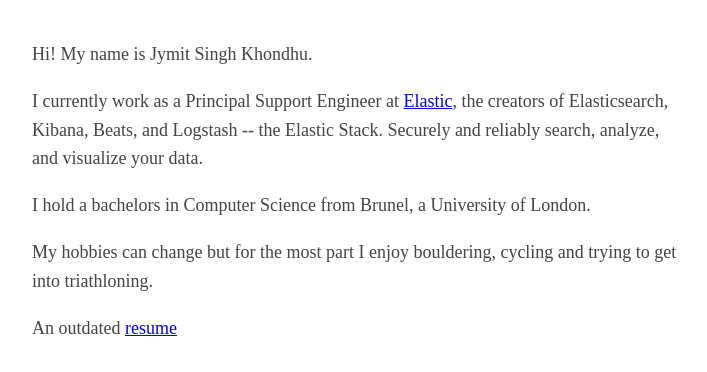
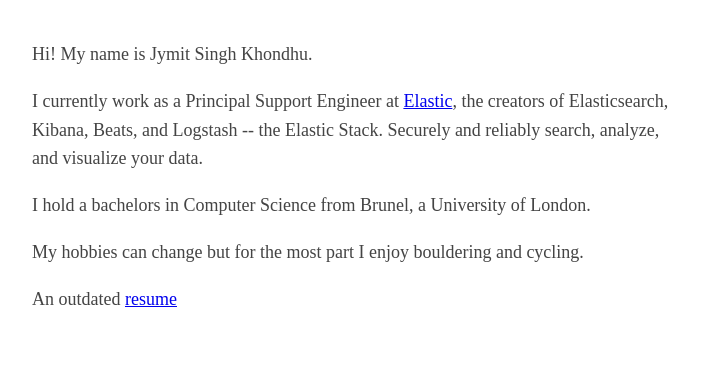
Before and after one commit to Jymit/jskhondhu.github.io, a plain HTML site: page index.html in a window 1280 px wide. Shown: the whole page, without its empty margins (283-990 px from the left). Drawn offline with Linux system fonts and the light colour scheme.

Commit message:
Update index.html

```diff
--- a/index.html
+++ b/index.html
@@ -8,7 +8,7 @@
   <p>Hi! My name is Jymit Singh Khondhu.</p>
   <p>I currently work as a Principal Support Engineer at <a href="https://www.elastic.co">Elastic</a>, the creators of Elasticsearch, Kibana, Beats, and Logstash -- the Elastic Stack. Securely and reliably search, analyze, and visualize your data.</p>
   <p> I hold a bachelors in Computer Science from Brunel, a University of London.</p>
-  <p>My hobbies can change but for the most part I enjoy bouldering, cycling and trying to get into triathloning.</p>
+  <p>My hobbies can change but for the most part I enjoy bouldering and cycling.</p>
   <p>An  outdated <a href="resume.pdf">resume</a></p>
 </body>
 </html>
```
